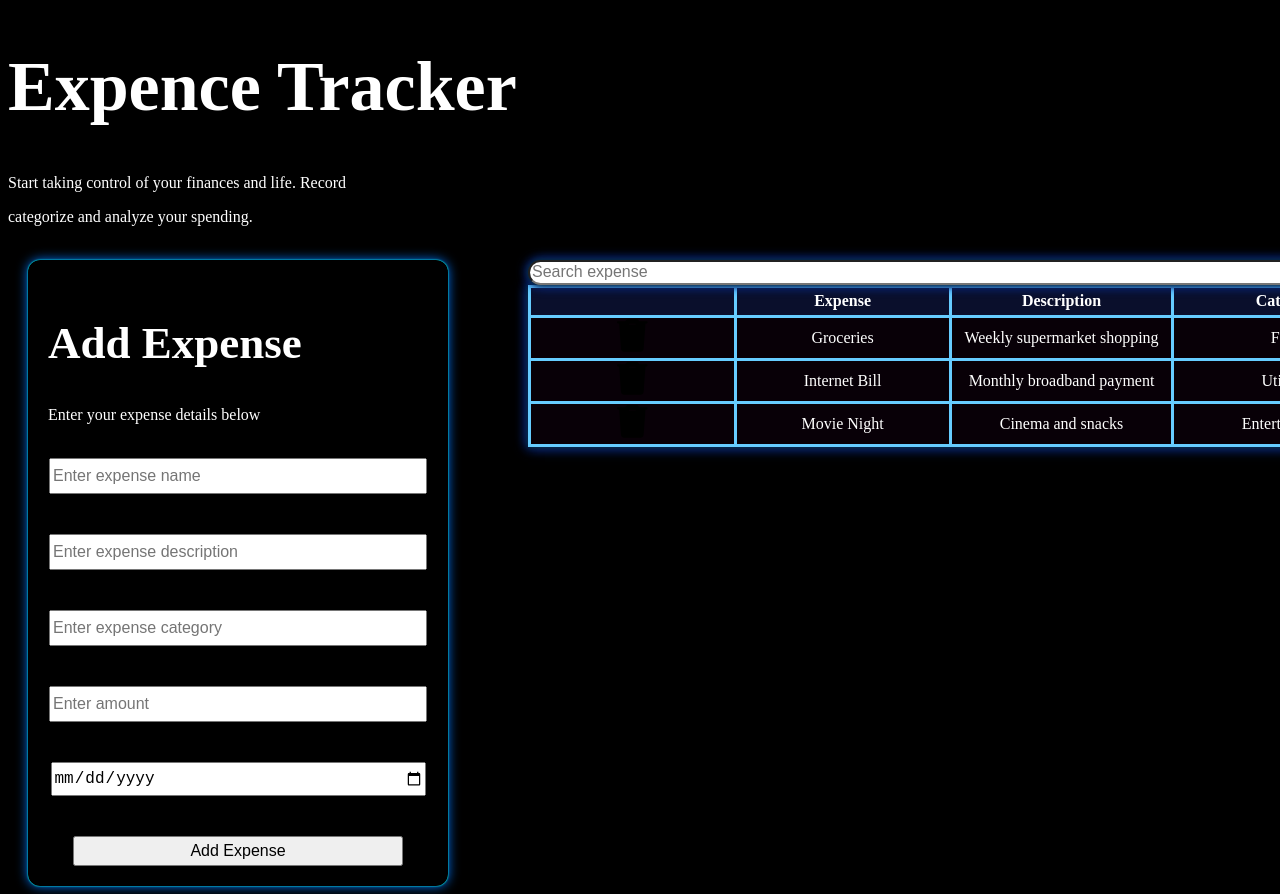
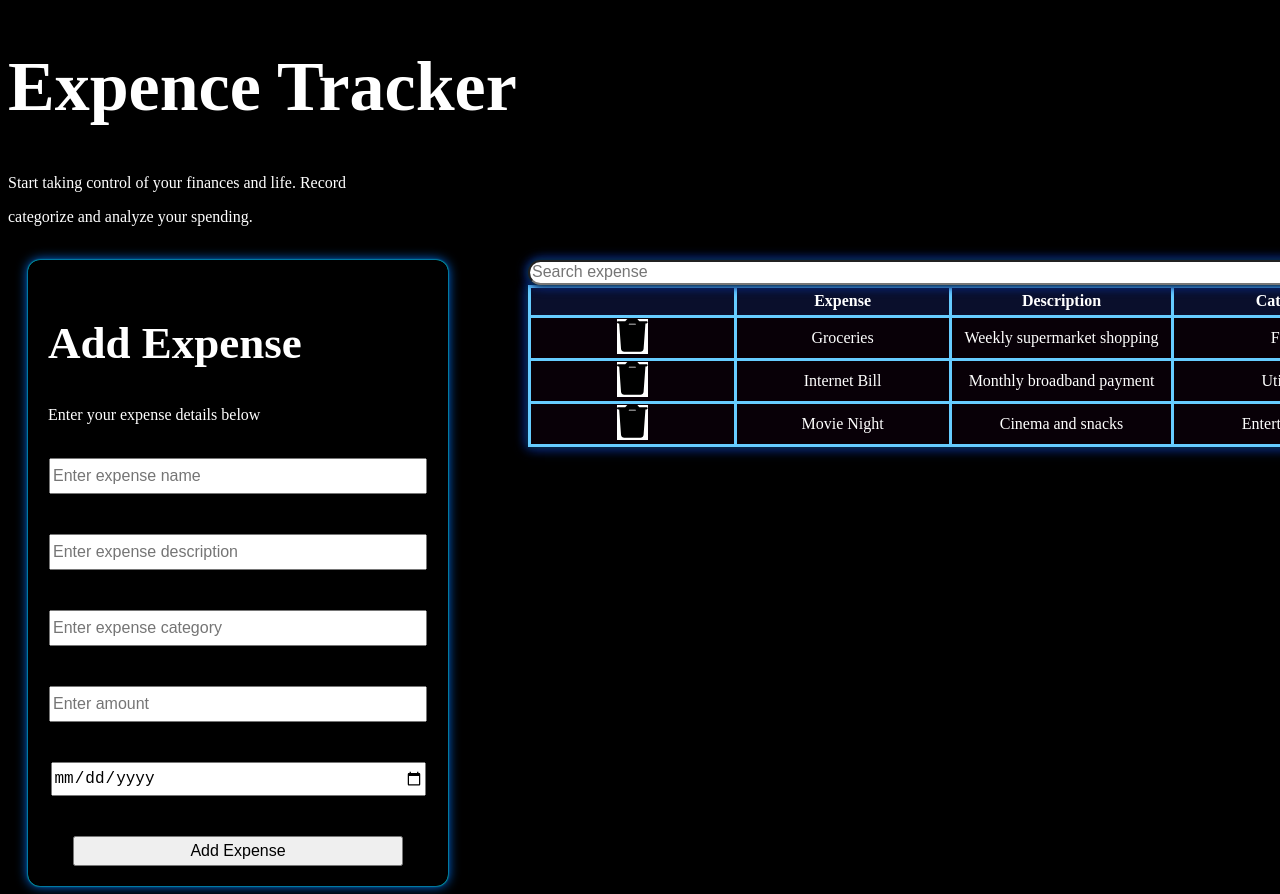
Before and after one commit to LavenderMorara/expense-tracker-codeChallenge, a React (Vite) app: page / in a window 1280 px wide. Shown: the top 894 px of the page. Built offline with nearby package versions, Linux system fonts and the light colour scheme.

Commit message:
edited css

```diff
--- a/src/App.css
+++ b/src/App.css
@@ -17,6 +17,9 @@
   margin-left: 20px ;
 }
 
+.svg{
+  background-color: white;
+}
 #miniheader{
   font-size: 45px;
 }
--- a/src/Expenses.jsx
+++ b/src/Expenses.jsx
@@ -1,5 +1,6 @@
 export const trashIcon = (
   <svg
+     className="svg"
                xmlns="http://www.w3.org/2000/svg"
                height="35px"
                viewBox="0 0 448 512"
```
